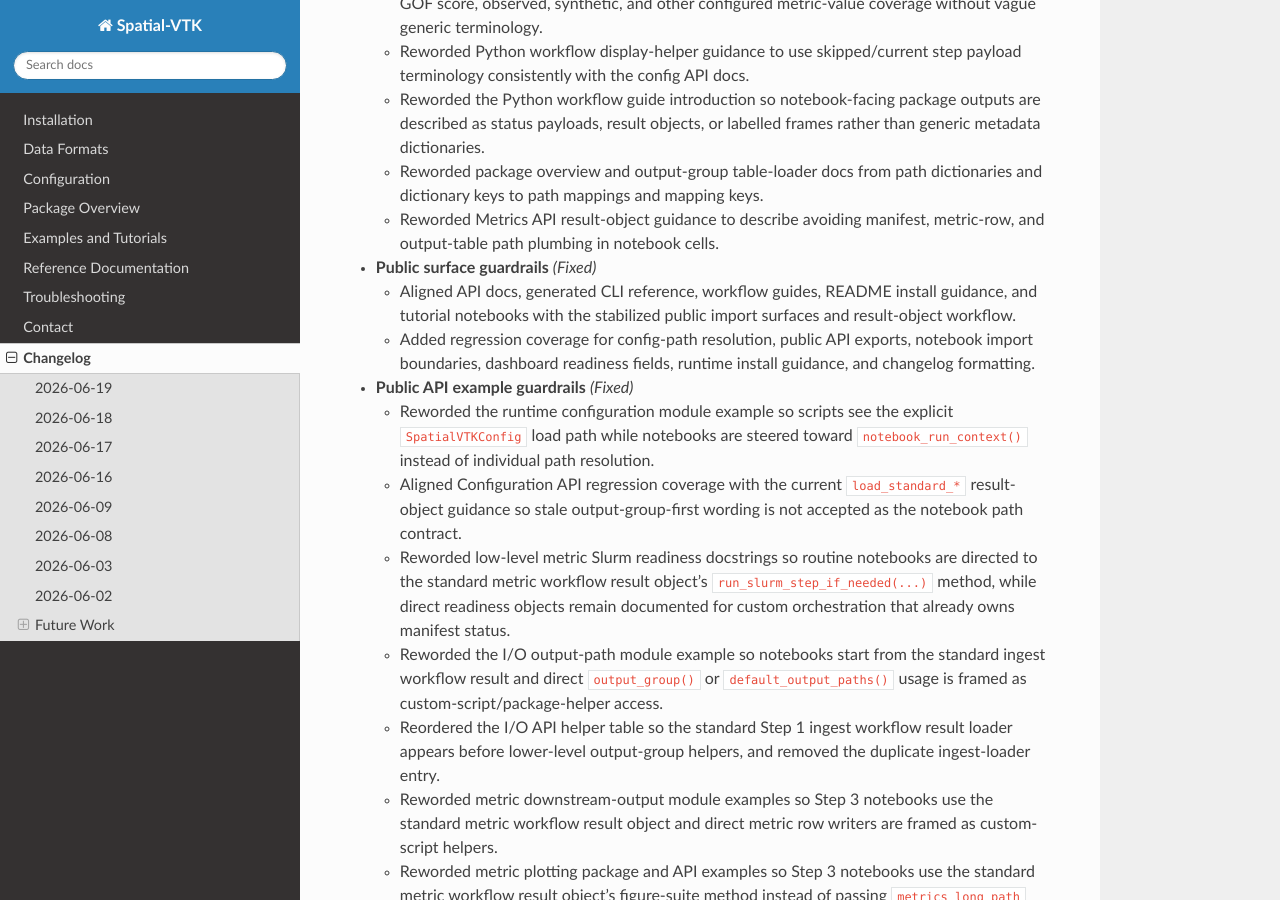
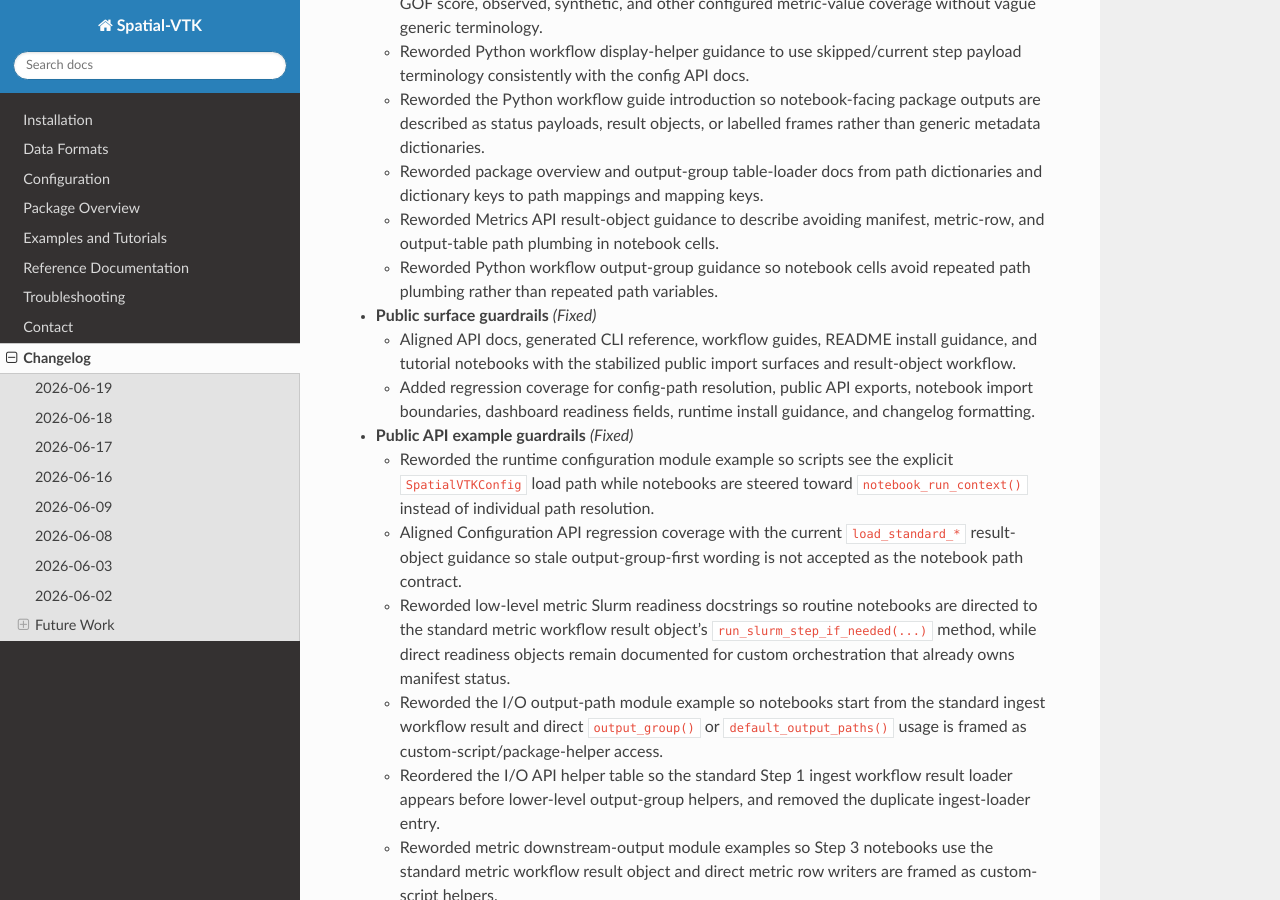
Before and after one commit to bcbirkel/spatial-vtk, a Sphinx documentation site: the page built from docs/changelog.rst, in a window 1280 px wide and 900 px high, scrolled down 1862 px. Built offline with Sphinx 7.4.7 and the Read the Docs theme 3.1.0, drawn with Linux system fonts in a browser that asks for light colours.

Commit message:
Clarify workflow output group path docs

```diff
--- a/docs/changelog.rst
+++ b/docs/changelog.rst
@@ -99,6 +99,8 @@
     dictionaries and dictionary keys to path mappings and mapping keys.
   - Reworded Metrics API result-object guidance to describe avoiding
     manifest, metric-row, and output-table path plumbing in notebook cells.
+  - Reworded Python workflow output-group guidance so notebook cells avoid
+    repeated path plumbing rather than repeated path variables.
 
 - **Public surface guardrails** *(Fixed)*
 
--- a/docs/reference/python_workflows.rst
+++ b/docs/reference/python_workflows.rst
@@ -166,7 +166,7 @@
    * - ``spatial_vtk.io.output_group``
      - Resolve a named workflow output group once, then use attribute access,
        ``bind()``, ``status_frame()``, ``completion()``, and ``readiness()``
-       instead of cluttering notebooks with repeated path variables.
+       instead of cluttering notebooks with repeated path plumbing.
        Prefer direct attributes when a cell needs a resolved path; standard
        result objects expose common paths directly, such as
        ``metric_outputs.metrics_long_path`` for Step 3 metric figures, while
```
Also changed, not shown: 1 other file.
